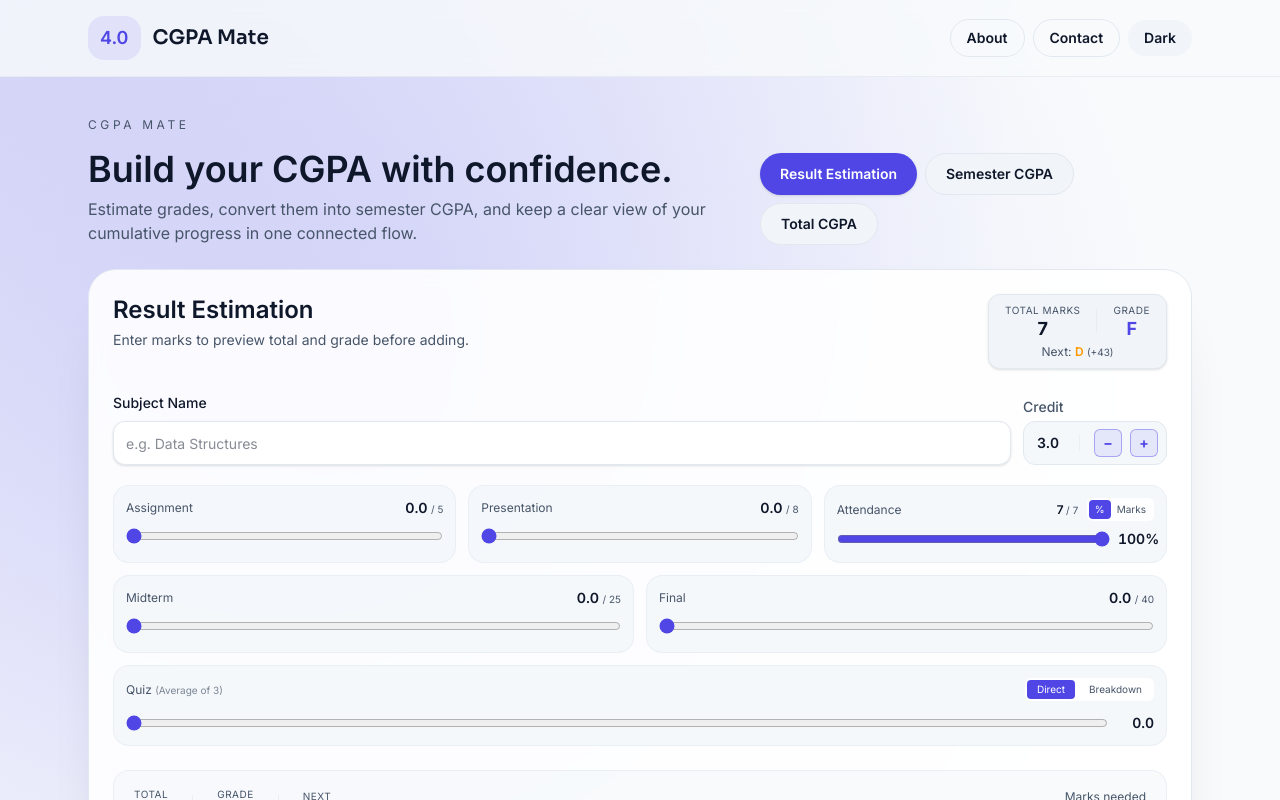
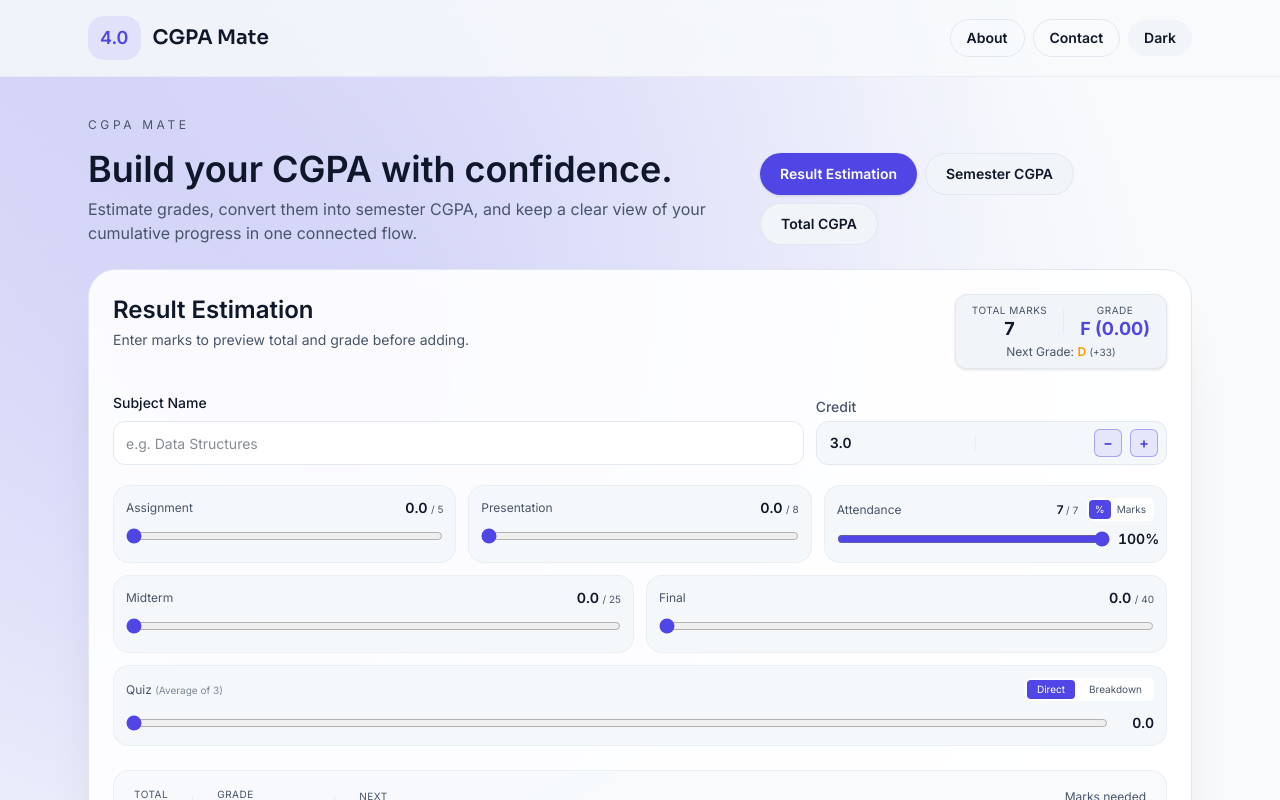
Before and after one commit to KhandakerSamin/CGPA_Mate, a Next.js app: page / in a window 1280 px wide. Shown: the top 800 px of the page. Built offline with nearby package versions, Linux system fonts and the light colour scheme.

Commit message:
nearly finished the estimate section

```diff
--- a/src/components/homepage/ResultEstimationTab.js
+++ b/src/components/homepage/ResultEstimationTab.js
@@ -1,7 +1,7 @@
 "use client";
 
 import { useMemo } from "react";
-import { gradeFromScore } from "@/lib/cgpa";
+import { gradeFromScore, nextGradeTarget } from "@/lib/cgpa";
 import { Button, Input, SectionCard } from "./ui";
 
 const MAX = {
@@ -55,7 +55,7 @@ function calculateTotals(form) {
   let quizValue = 0;
   if (form.quizMode === "average") {
     quizValue = clamp(Number(form.quizAverage), 0, MAX.quiz);
-  } else if (form.quizMode === "breakdown" && form.quizConfirmed) {
+  } else if (form.quizMode === "breakdown") {
     quizValue = computeQuizAvg(form.quizScores, form.quizCount);
   }
 
@@ -73,19 +73,6 @@ function calculateTotals(form) {
     total: round1(total),
   };
 }
-
-const GRADE_THRESHOLDS = [
-  { grade: "A+", min: 90 },
-  { grade: "A", min: 85 },
-  { grade: "A-", min: 80 },
-  { grade: "B+", min: 75 },
-  { grade: "B", min: 70 },
-  { grade: "B-", min: 65 },
-  { grade: "C+", min: 60 },
-  { grade: "C", min: 55 },
-  { grade: "D", min: 50 },
-  { grade: "F", min: 0 },
-];
 
 function MarkField({ label, value, max, onChange }) {
   return (
@@ -127,12 +114,11 @@ export default function ResultEstimationTab({
   );
 
   const nextGrade = useMemo(() => {
-    const idx = GRADE_THRESHOLDS.findIndex((g) => g.grade === grade.grade);
-    if (idx <= 0) return null;
-    const next = GRADE_THRESHOLDS[idx - 1];
+    const next = nextGradeTarget(totals.total);
+    if (!next) return null;
     const needed = round1(next.min - totals.total);
     return needed > 0 ? { grade: next.grade, marksNeeded: needed } : null;
-  }, [grade.grade, totals.total]);
+  }, [totals.total]);
 
   const liveAttendanceMark = attendanceFromPercent(form.attendancePercent);
 
@@ -155,12 +141,14 @@ export default function ResultEstimationTab({
         <div className="h-6 w-px bg-border/60" />
         <div className="text-center">
           <p className="text-[10px] uppercase tracking-wider text-muted">Grade</p>
-          <p className="mt-0.5 text-lg font-bold leading-none text-primary">{grade.grade}</p>
+          <p className="mt-0.5 text-lg font-bold leading-none text-primary">
+            {grade.grade} ({grade.gpa.toFixed(2)})
+          </p>
         </div>
       </div>
       {nextGrade && (
         <p className="mt-1.5 text-center text-xs text-muted">
-          Next: <span className="font-semibold text-amber-500">{nextGrade.grade}</span>{" "}
+          Next Grade: <span className="font-semibold text-amber-500">{nextGrade.grade}</span>{" "}
           <span className="text-[10px]">(+{nextGrade.marksNeeded})</span>
         </p>
       )}
@@ -176,7 +164,7 @@ export default function ResultEstimationTab({
       >
         {/* Subject Name + Credit */}
         <div className="mb-5 flex items-end gap-3">
-          <div className="min-w-0 flex-1">
+          <div className="max-w-2/3 flex-1">
             <Input
               label="Subject Name"
               value={form.name}
@@ -185,9 +173,9 @@ export default function ResultEstimationTab({
             />
           </div>
 
-          <div className="flex flex-col gap-1">
+          <div className="flex flex-col min-w-1/3 gap-1">
             <label className="text-sm font-medium text-muted">Credit</label>
-            <div className="flex h-11 w-36 items-center justify-between rounded-xl border border-border bg-surface-2/70 px-2">
+            <div className="flex h-11 w-full items-center justify-between rounded-xl border border-border bg-surface-2/70 px-2">
               <span className="w-8 select-none text-center text-sm font-semibold text-fg tabular-nums">
                 {Number(form.credit || 0).toFixed(1)}
               </span>
@@ -428,7 +416,9 @@ export default function ResultEstimationTab({
           <div className="h-8 w-px bg-border/60" />
           <div>
             <p className="text-[10px] uppercase tracking-wider text-muted">GRADE</p>
-            <p className="text-2xl font-bold text-primary">{grade.grade}</p>
+            <p className="text-2xl font-bold text-primary">
+              {grade.grade} ({grade.gpa.toFixed(2)})
+            </p>
           </div>
           {nextGrade && (
             <>
--- a/src/components/homepage/ui.js
+++ b/src/components/homepage/ui.js
@@ -69,7 +69,7 @@ export function Input({
     <label className={`flex flex-col gap-2 text-sm ${className}`}>
       <span className="font-medium text-fg">{label}</span>
       <input
-        className="h-11 rounded-xl border border-border bg-surface px-3 text-sm text-fg shadow-sm outline-none transition focus:border-primary focus:ring-2 focus:ring-ring"
+        className="h-11 rounded-xl border border-border bg-surface px-3 text-sm text-fg outline-none transition focus:border-primary focus:ring-2 focus:ring-ring"
         type={type}
         value={value}
         onChange={(event) => onChange(event.target.value)}
```
